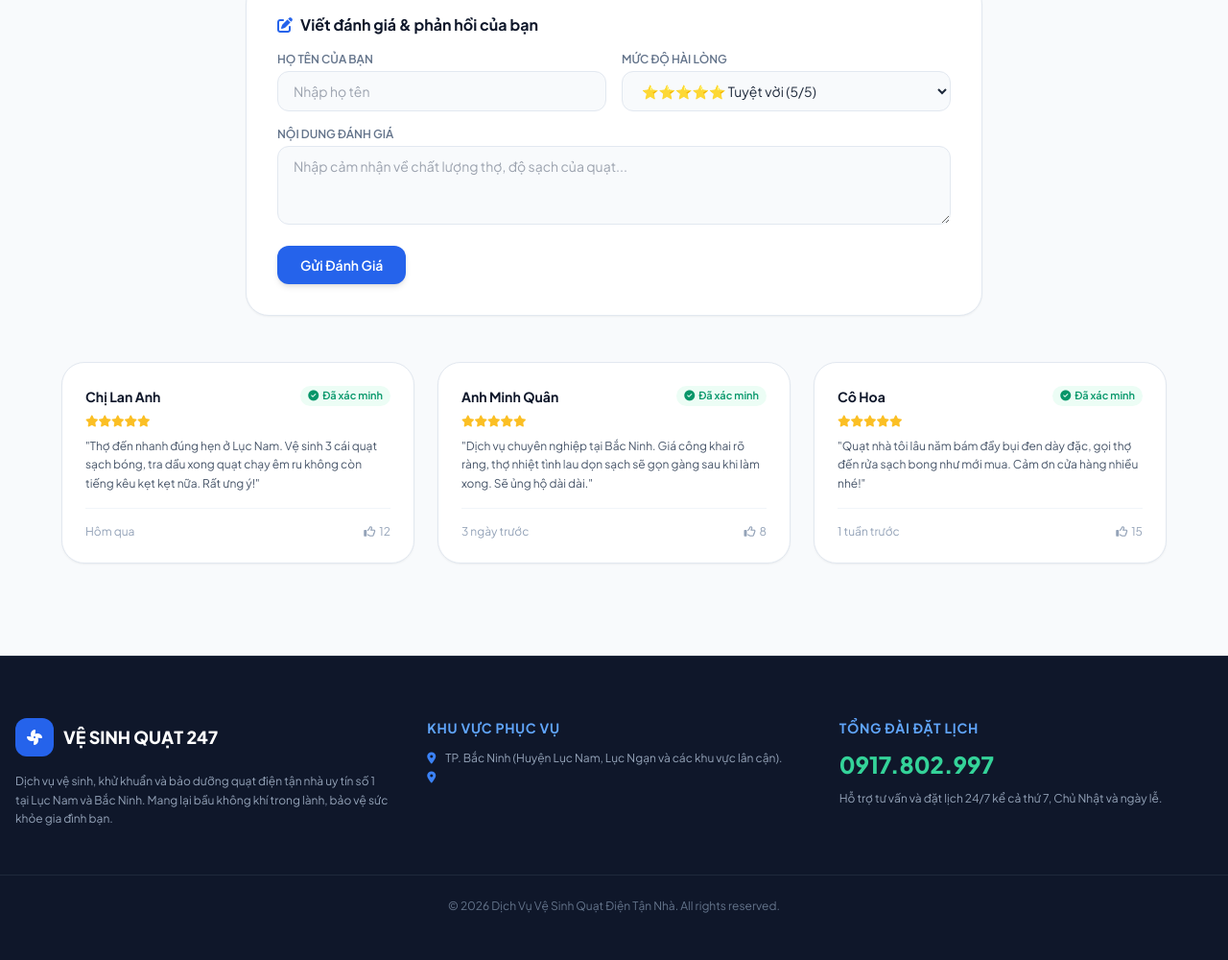
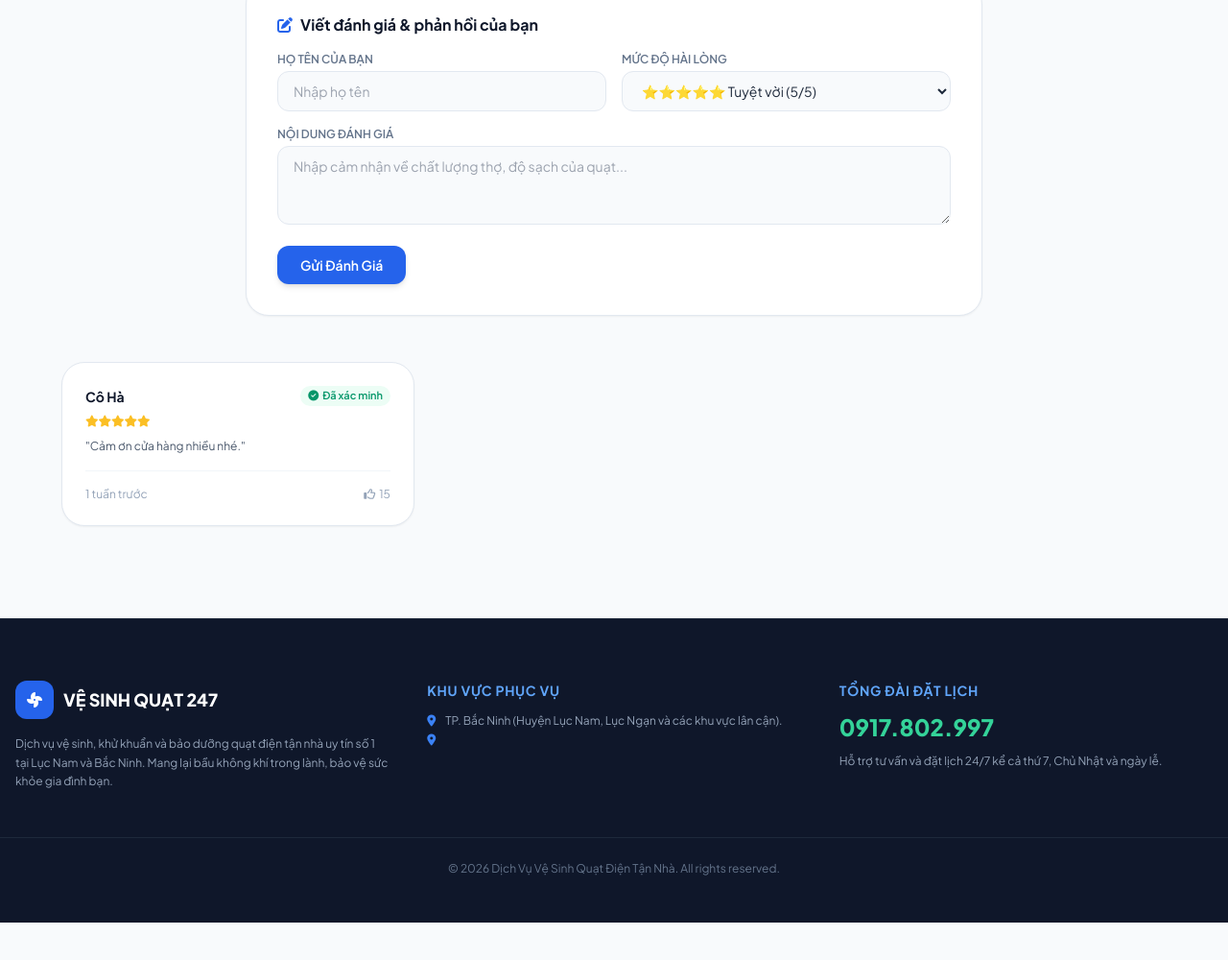
Before and after one commit to truongkmt/vesinhquat, a plain HTML site: page index.html in a window 1280 px wide. Shown: the part 3764-4764 px from the top of the page at 96% size. After the commit the page ends 4725 px from the top, so only its background shows below. Drawn offline with nearby package versions, Linux system fonts and the light colour scheme; no server answers.

Commit message:
Update index.html

```diff
--- a/index.html
+++ b/index.html
@@ -408,53 +408,20 @@
 
         <!-- Review List Container -->
         <div id="reviewList" class="grid grid-cols-1 md:grid-cols-3 gap-6 max-w-6xl mx-auto">
-            <!-- Review 1 -->
+
+
+
+            <!-- Review 3 -->
             <div class="bg-white p-6 rounded-3xl shadow-sm border border-slate-200 flex flex-col justify-between space-y-4">
                 <div>
                     <div class="flex items-center justify-between mb-2">
-                        <span class="font-bold text-slate-900 text-sm">Chị Lan Anh</span>
+                        <span class="font-bold text-slate-900 text-sm">Cô Hà</span>
                         <span class="text-[11px] bg-emerald-50 text-emerald-600 font-semibold px-2 py-0.5 rounded-full"><i class="fas fa-check-circle mr-1"></i>Đã xác minh</span>
                     </div>
                     <div class="text-amber-400 text-xs mb-2">
                         <i class="fas fa-star"></i><i class="fas fa-star"></i><i class="fas fa-star"></i><i class="fas fa-star"></i><i class="fas fa-star"></i>
                     </div>
-                    <p class="text-slate-600 text-xs leading-relaxed">"Thợ đến nhanh đúng hẹn ở Lục Nam. Vệ sinh 3 cái quạt sạch bóng, tra dầu xong quạt chạy êm ru không còn tiếng kêu kẹt kẹt nữa. Rất ưng ý!"</p>
-                </div>
-                <div class="flex items-center justify-between pt-4 border-t border-slate-100 text-xs text-slate-400">
-                    <span>Hôm qua</span>
-                    <button onclick="likeReview(this)" class="flex items-center gap-1 hover:text-blue-600 transition"><i class="far fa-thumbs-up"></i> <span>12</span></button>
-                </div>
-            </div>
-
-            <!-- Review 2 -->
-            <div class="bg-white p-6 rounded-3xl shadow-sm border border-slate-200 flex flex-col justify-between space-y-4">
-                <div>
-                    <div class="flex items-center justify-between mb-2">
-                        <span class="font-bold text-slate-900 text-sm">Anh Minh Quân</span>
-                        <span class="text-[11px] bg-emerald-50 text-emerald-600 font-semibold px-2 py-0.5 rounded-full"><i class="fas fa-check-circle mr-1"></i>Đã xác minh</span>
-                    </div>
-                    <div class="text-amber-400 text-xs mb-2">
-                        <i class="fas fa-star"></i><i class="fas fa-star"></i><i class="fas fa-star"></i><i class="fas fa-star"></i><i class="fas fa-star"></i>
-                    </div>
-                    <p class="text-slate-600 text-xs leading-relaxed">"Dịch vụ chuyên nghiệp tại Bắc Ninh. Giá công khai rõ ràng, thợ nhiệt tình lau dọn sạch sẽ gọn gàng sau khi làm xong. Sẽ ủng hộ dài dài."</p>
-                </div>
-                <div class="flex items-center justify-between pt-4 border-t border-slate-100 text-xs text-slate-400">
-                    <span>3 ngày trước</span>
-                    <button onclick="likeReview(this)" class="flex items-center gap-1 hover:text-blue-600 transition"><i class="far fa-thumbs-up"></i> <span>8</span></button>
-                </div>
-            </div>
-
-            <!-- Review 3 -->
-            <div class="bg-white p-6 rounded-3xl shadow-sm border border-slate-200 flex flex-col justify-between space-y-4">
-                <div>
-                    <div class="flex items-center justify-between mb-2">
-                        <span class="font-bold text-slate-900 text-sm">Cô Hoa</span>
-                        <span class="text-[11px] bg-emerald-50 text-emerald-600 font-semibold px-2 py-0.5 rounded-full"><i class="fas fa-check-circle mr-1"></i>Đã xác minh</span>
-                    </div>
-                    <div class="text-amber-400 text-xs mb-2">
-                        <i class="fas fa-star"></i><i class="fas fa-star"></i><i class="fas fa-star"></i><i class="fas fa-star"></i><i class="fas fa-star"></i>
-                    </div>
-                    <p class="text-slate-600 text-xs leading-relaxed">"Quạt nhà tôi lâu năm bám đầy bụi đen dày đặc, gọi thợ đến rửa sạch bong như mới mua. Cảm ơn cửa hàng nhiều nhé!"</p>
+                    <p class="text-slate-600 text-xs leading-relaxed">"Cảm ơn cửa hàng nhiều nhé."</p>
                 </div>
                 <div class="flex items-center justify-between pt-4 border-t border-slate-100 text-xs text-slate-400">
                     <span>1 tuần trước</span>
@@ -597,7 +564,7 @@
 
             submitBtn.innerText = originalBtnText;
             submitBtn.disabled = false;
-            alert("Cảm ơn bạn đã gửi đánh giá! Phản hồi của bạn đã được lưu lại.");
+            alert("Cảm ơn bạn đã gửi đánh giá!");
             event.target.reset();
         }
 
```
